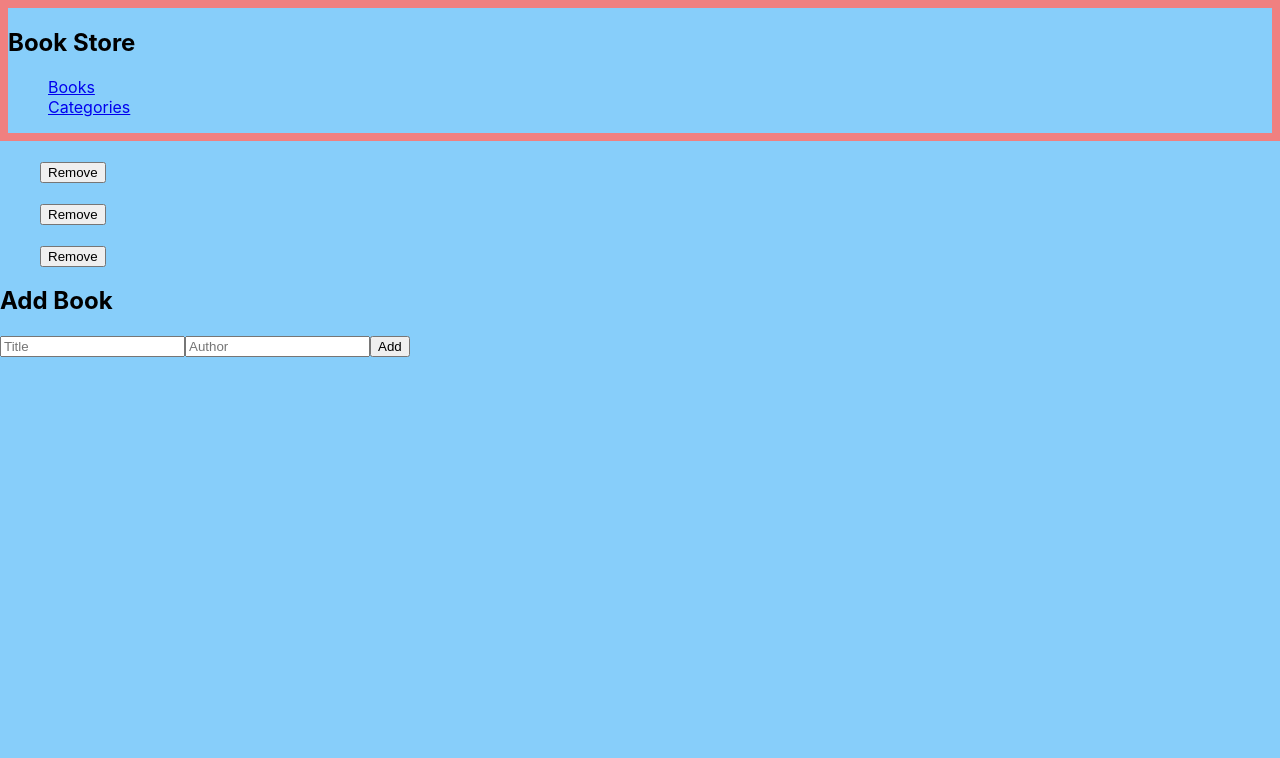
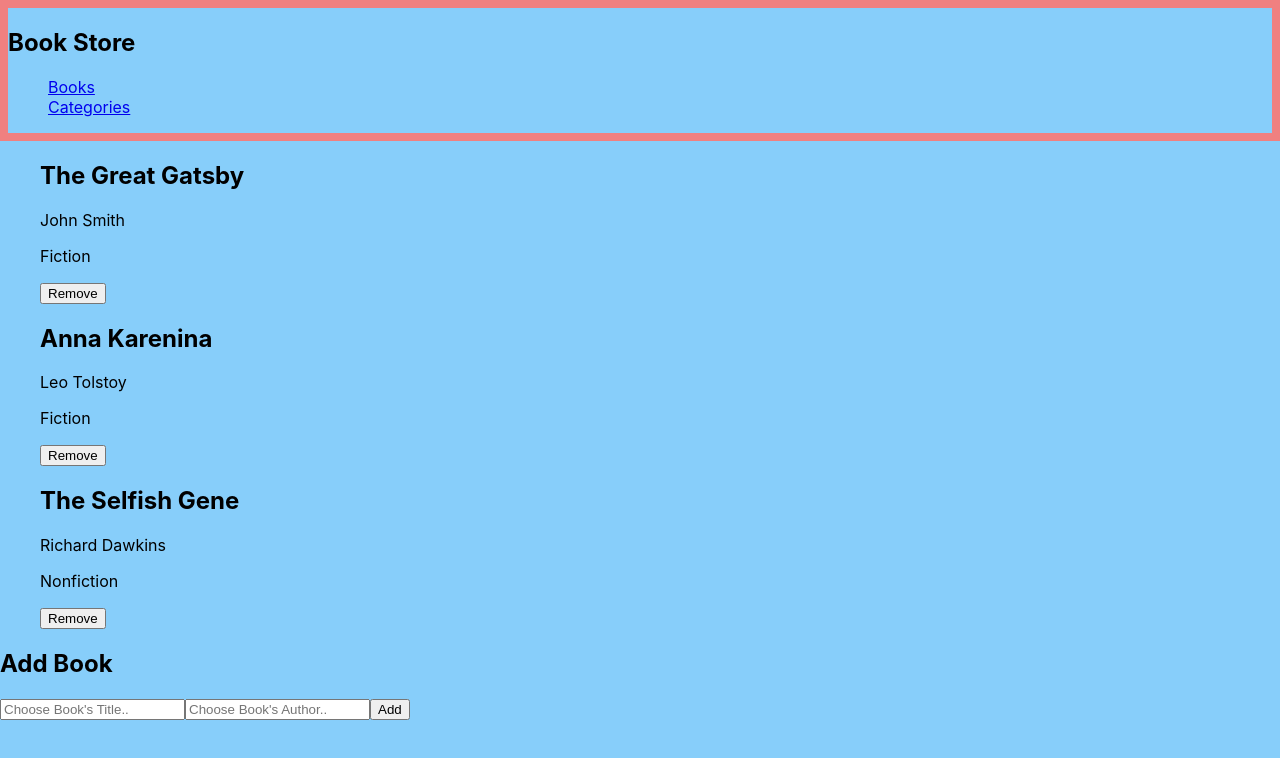
Before and after one commit to vangelif/bookstore, a React (Create React App) app: page / in a window 1280 px wide. Shown: the top 758 px of the page. Built offline with nearby package versions, Linux system fonts and the light colour scheme.

Commit message:
refactor components

```diff
--- a/src/Components/Form.js
+++ b/src/Components/Form.js
@@ -3,16 +3,17 @@ import { useSelector, useDispatch } from 'react-redux';
 import { addBook } from '../redux/books/booksSlice';
 
 const Form = () => {
-  const [newState, setnewState] = useState({
+  const [newBook, setnewBook] = useState({
     id: '',
     title: '',
     author: '',
   });
   const arrayOfBooks = useSelector((state) => state.books);
   const id = arrayOfBooks.length;
+
   const onChange = (e) => {
-    setnewState({
-      ...newState,
+    setnewBook({
+      ...newBook,
       id: (id + 1).toString(),
       [e.target.name]: e.target.value,
     });
@@ -22,8 +23,8 @@ const Form = () => {
 
   const handleSubmit = (e) => {
     e.preventDefault();
-    dispatch(addBook(newState));
-    setnewState({
+    dispatch(addBook(newBook));
+    setnewBook({
       id: '',
       title: '',
       author: '',
@@ -33,26 +34,27 @@ const Form = () => {
   return (
     <section>
       <h2>Add Book</h2>
-      <form>
+      <form onSubmit={handleSubmit}>
         <input
           type="text"
-          value={newState.title}
+          value={setnewBook.title}
           onChange={onChange}
-          placeholder="Title"
+          name="title"
+          placeholder="Choose Book's Title.."
           required
         />
         <input
           type="text"
-          value={newState.author}
+          value={setnewBook.author}
           onChange={onChange}
-          placeholder="Author"
+          name="author"
+          placeholder="Choose Book's Author.."
           required
         />
-        <button onSubmit={handleSubmit} type="submit">
-          Add
-        </button>
+        <button type="submit">Add</button>
       </form>
     </section>
   );
 };
+
 export default Form;
--- a/src/Components/Item.js
+++ b/src/Components/Item.js
@@ -3,18 +3,16 @@ import PropTypes from 'prop-types';
 import { useDispatch } from 'react-redux';
 import { removeBook } from '../redux/books/booksSlice';
 
-const Item = (props) => {
-  const { Author, Title, id } = props;
+// eslint-disable-next-line object-curly-newline
+const Item = ({ title, author, category, itemId }) => {
+  const dispatch = useDispatch();
 
-  const dispatch = useDispatch();
-  const handleDelete = () => {
-    dispatch(removeBook(id));
-  };
   return (
     <li>
-      <h2>{Title}</h2>
-      <h3>{Author}</h3>
-      <button type="submit" onClick={handleDelete}>
+      <h2>{title}</h2>
+      <p>{author}</p>
+      <p>{category}</p>
+      <button type="submit" onClick={() => dispatch(removeBook(itemId))}>
         Remove
       </button>
     </li>
@@ -22,8 +20,9 @@ const Item = (props) => {
 };
 
 Item.propTypes = {
-  Author: PropTypes.string.isRequired,
-  Title: PropTypes.string.isRequired,
-  id: PropTypes.string.isRequired,
+  author: PropTypes.string.isRequired,
+  title: PropTypes.string.isRequired,
+  itemId: PropTypes.string.isRequired,
+  category: PropTypes.string.isRequired,
 };
 export default Item;
--- a/src/Components/List.js
+++ b/src/Components/List.js
@@ -10,10 +10,11 @@ const List = () => {
         <ul>
           {books.map((book) => (
             <Item
-              key={book.id}
-              id={book.id}
-              Author={book.Author}
-              Title={book.Title}
+              key={book.item_id}
+              itemId={book.item_id}
+              title={book.title}
+              author={book.author}
+              category={book.category}
             />
           ))}
         </ul>
--- a/src/redux/books/booksSlice.js
+++ b/src/redux/books/booksSlice.js
@@ -21,7 +21,7 @@ const initialState = [
   },
 ];
 
-const bookSlice = createSlice({
+const booksSlice = createSlice({
   name: 'books',
   initialState,
   reducers: {
@@ -29,10 +29,10 @@ const bookSlice = createSlice({
       state.push(action.payload);
     },
     removeBook(state, action) {
-      state.filter((book) => book.id !== action.payload);
+      return state.filter((book) => book.item_id !== action.payload);
     },
   },
 });
 
-export const { addBook, removeBook } = bookSlice.actions;
-export default bookSlice.reducer;
+export const { addBook, removeBook } = booksSlice.actions;
+export default booksSlice.reducer;
```
